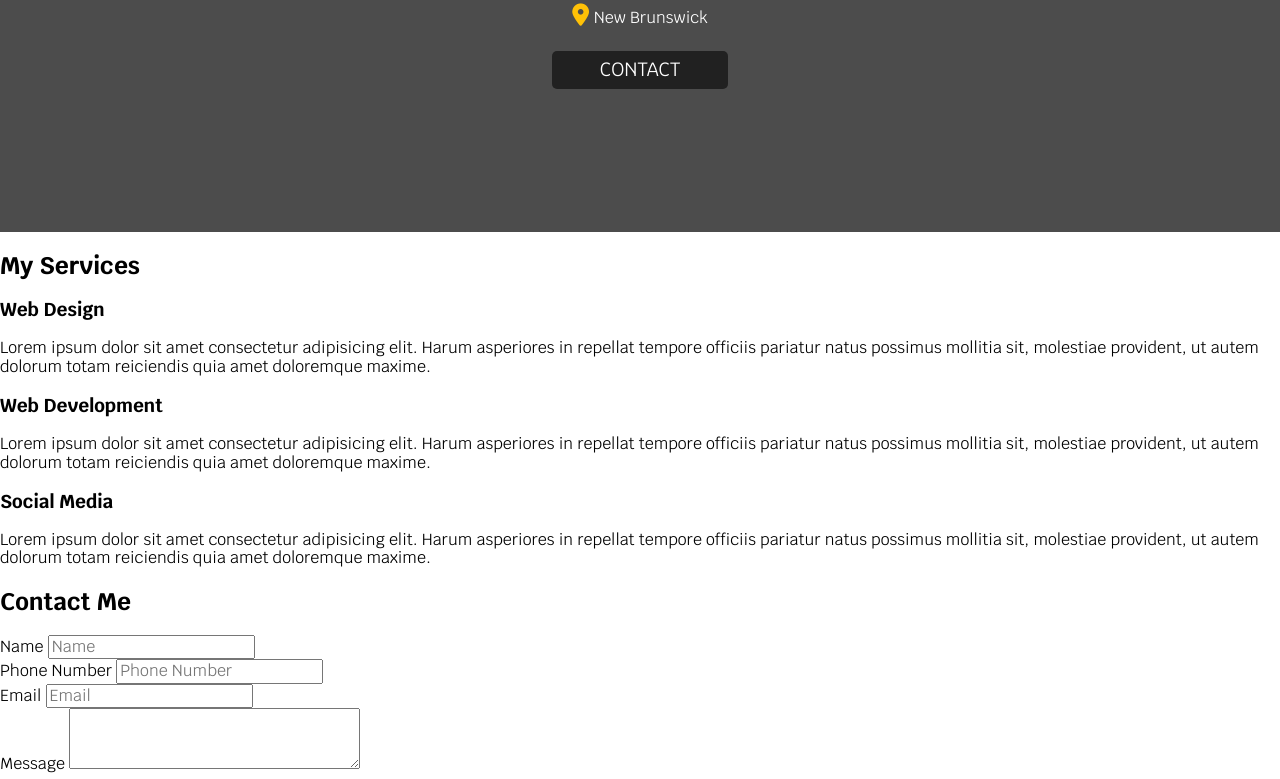
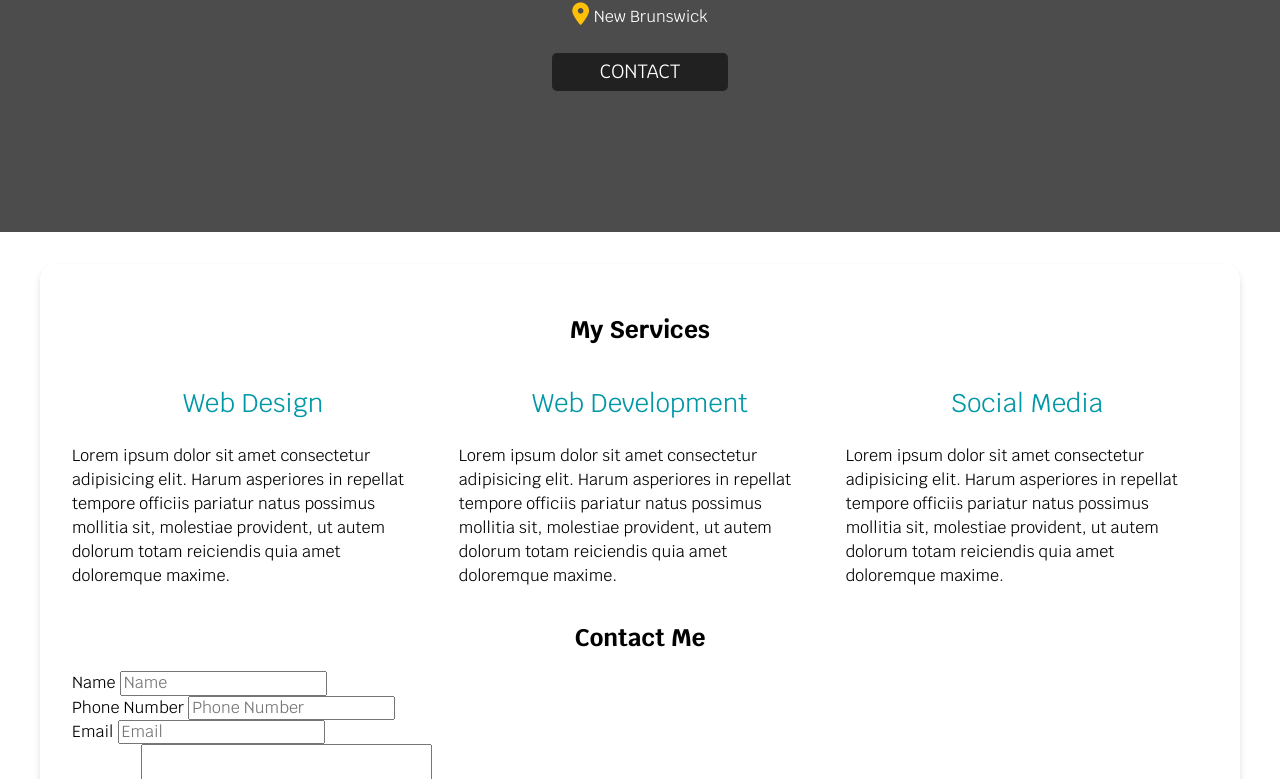
Before and after one commit to pedrolmr/web-mini-projects, a plain HTML site: page Freelancer-website/index.html in a window 1280 px wide. Shown: the part 276-1055 px from the top of the page. Drawn offline with nearby package versions, Linux system fonts and the light colour scheme.

Commit message:
styled the services section

```diff
--- a/Freelancer-website/index.html
+++ b/Freelancer-website/index.html
@@ -38,6 +38,7 @@
     <div class="container">
       <main class="services">
         <h2>My Services</h2>
+        <div class="services-container">
           <div class="service">
             <h3>Web Design</h3>
             <div class="icons"></div>
@@ -45,8 +46,8 @@
             <p>
               Lorem ipsum dolor sit amet consectetur adipisicing elit. Harum
               asperiores in repellat tempore officiis pariatur natus possimus
-            mollitia sit, molestiae provident, ut autem dolorum totam reiciendis
-            quia amet doloremque maxime.
+              mollitia sit, molestiae provident, ut autem dolorum totam
+              reiciendis quia amet doloremque maxime.
             </p>
           </div>
 
@@ -57,8 +58,8 @@
             <p>
               Lorem ipsum dolor sit amet consectetur adipisicing elit. Harum
               asperiores in repellat tempore officiis pariatur natus possimus
-            mollitia sit, molestiae provident, ut autem dolorum totam reiciendis
-            quia amet doloremque maxime.
+              mollitia sit, molestiae provident, ut autem dolorum totam
+              reiciendis quia amet doloremque maxime.
             </p>
           </div>
 
@@ -69,9 +70,10 @@
             <p>
               Lorem ipsum dolor sit amet consectetur adipisicing elit. Harum
               asperiores in repellat tempore officiis pariatur natus possimus
-            mollitia sit, molestiae provident, ut autem dolorum totam reiciendis
-            quia amet doloremque maxime.
+              mollitia sit, molestiae provident, ut autem dolorum totam
+              reiciendis quia amet doloremque maxime.
             </p>
+          </div>
         </div>
       </main>
 
@@ -115,5 +117,3 @@
     </div>
   </body>
 </html>
-
-//
--- a/Freelancer-website/style.css
+++ b/Freelancer-website/style.css
@@ -16,7 +16,9 @@ html {
 *:after {
   box-sizing: inherit;
 }
-
+body {
+  font-family: var(--mainFont);
+}
 .button {
   background-color: var(--dark);
   padding: 0.5rem 3rem;
@@ -30,9 +32,27 @@ html {
   border: none;
   color: var(--white);
 }
-
-body {
-  font-family: var(--mainFont);
+.container {
+  margin: 2rem auto 3rem auto;
+  max-width: 1200px;
+  padding: 2rem;
+  background-color: var(--white);
+  -webkit-box-shadow: 0px 4px 8px -2px rgba(0, 0, 0, 0.2);
+  -moz-box-shadow: 0px 4px 8px -2px rgba(0, 0, 0, 0.2);
+  box-shadow: 0px 4px 8px -2px rgba(0, 0, 0, 0.2);
+  border-radius: 1rem;
+}
+h2,
+h3 {
+  text-align: center;
+}
+h3 {
+  color: var(--secondary);
+  font-weight: 400;
+  font-size: 1.6rem;
+}
+p {
+  line-height: 1.5;
 }
 
 .main-navigation {
@@ -93,3 +113,13 @@ body {
   font-size: 1.4rem;
   color: var(--primary);
 }
+
+@media (min-width: 768px) {
+  .services-container {
+    display: flex;
+    justify-content: space-between;
+  }
+  .service {
+    flex: 0 0 calc(33.3% - 1rem);
+  }
+}
```
Lines whose indentation alone changed are shown as unchanged.
